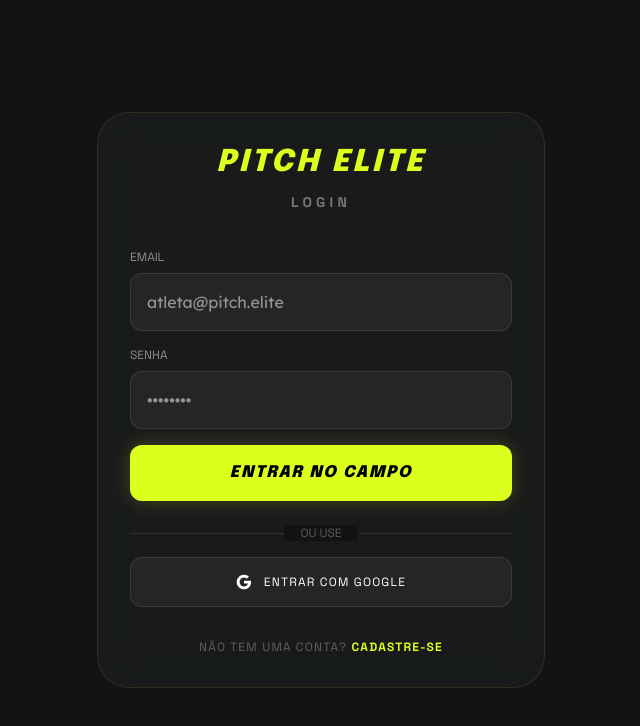
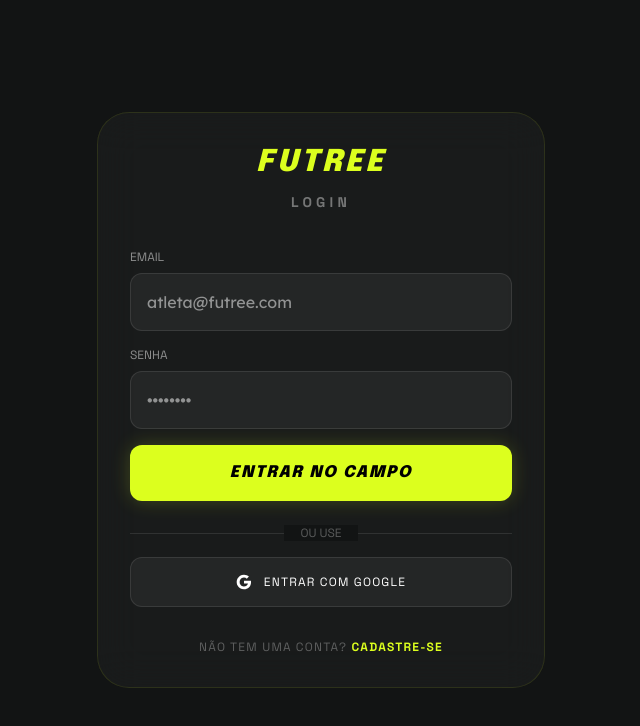
Before and after one commit to dibmartins/futree, a Next.js app: page /login in a window 1280 px wide. Shown: the top 726 px of the page, without its empty margins (319-959 px from the left). Built offline with nearby package versions, Linux system fonts and the light colour scheme.

Commit message:
feat: ajuste no nome da aplicacao

```diff
--- a/prisma/seed.ts
+++ b/prisma/seed.ts
@@ -13,12 +13,12 @@
   const hashedPassword = await bcrypt.hash("password123", 10);
 
   const user = await prisma.user.upsert({
-    where: { email: "thiago@pitch.elite" },
+    where: { email: "thiago@futree.com" },
     update: {
       password: hashedPassword
     },
     create: {
-      email: "thiago@pitch.elite",
+      email: "thiago@futree.com",
       password: hashedPassword,
       profile: {
         create: {
--- a/src/app/layout.tsx
+++ b/src/app/layout.tsx
@@ -23,7 +23,7 @@
 });
 
 export const metadata: Metadata = {
-  title: "Pitch Elite | Football Player Bio",
+  title: "Futree | Football Player Bio",
   description: "High-performance link-in-bio for football players.",
 };
 
--- a/src/app/login/page.tsx
+++ b/src/app/login/page.tsx
@@ -40,7 +40,7 @@
     <div className="min-h-screen flex items-center justify-center bg-[#121414] p-6">
       <div className="w-full max-w-md glass-card p-8 rounded-[2rem] border-primary/20">
         <h1 className="text-3xl font-display font-black italic text-primary text-center mb-8 uppercase tracking-widest">
-          Pitch Elite <br /> <span className="text-white text-sm opacity-40 font-stat not-italic tracking-[0.3em]">Login</span>
+          Futree <br /> <span className="text-white text-sm opacity-40 font-stat not-italic tracking-[0.3em]">Login</span>
         </h1>
 
         <form onSubmit={handleSubmit} className="space-y-4">
@@ -51,7 +51,7 @@
               value={email}
               onChange={(e) => setEmail(e.target.value)}
               className="w-full bg-white/5 border border-white/10 rounded-xl p-4 focus:outline-none focus:border-primary text-white"
-              placeholder="atleta@pitch.elite"
+              placeholder="atleta@futree.com"
             />
           </div>
 
--- a/src/app/settings/page.tsx
+++ b/src/app/settings/page.tsx
@@ -310,7 +310,7 @@
     <div className="min-h-screen bg-[#121414] text-white p-6 pb-32">
       <header className="mb-8 flex justify-between items-center relative">
         <h1 className="text-2xl font-display font-black italic text-primary uppercase tracking-widest">
-          Pitch Elite
+          Futree
         </h1>
         <div>
           <button
```
